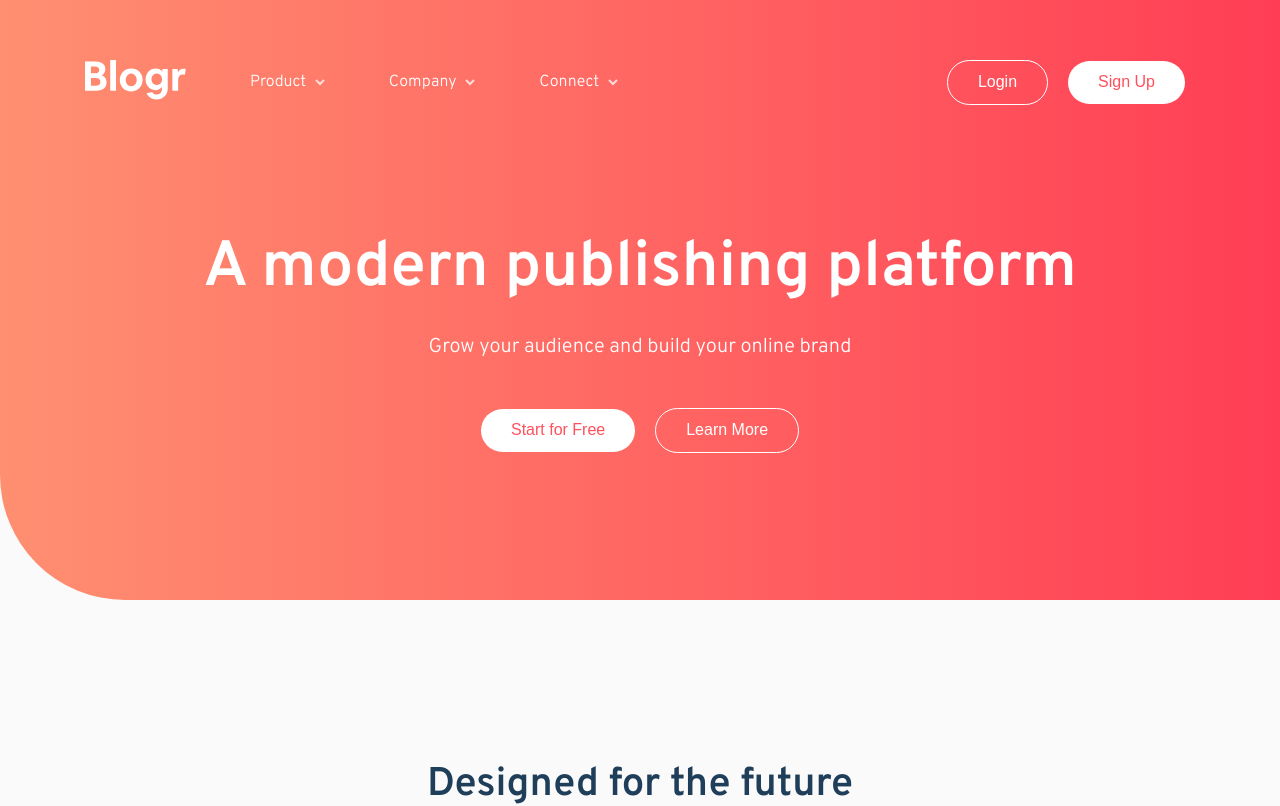
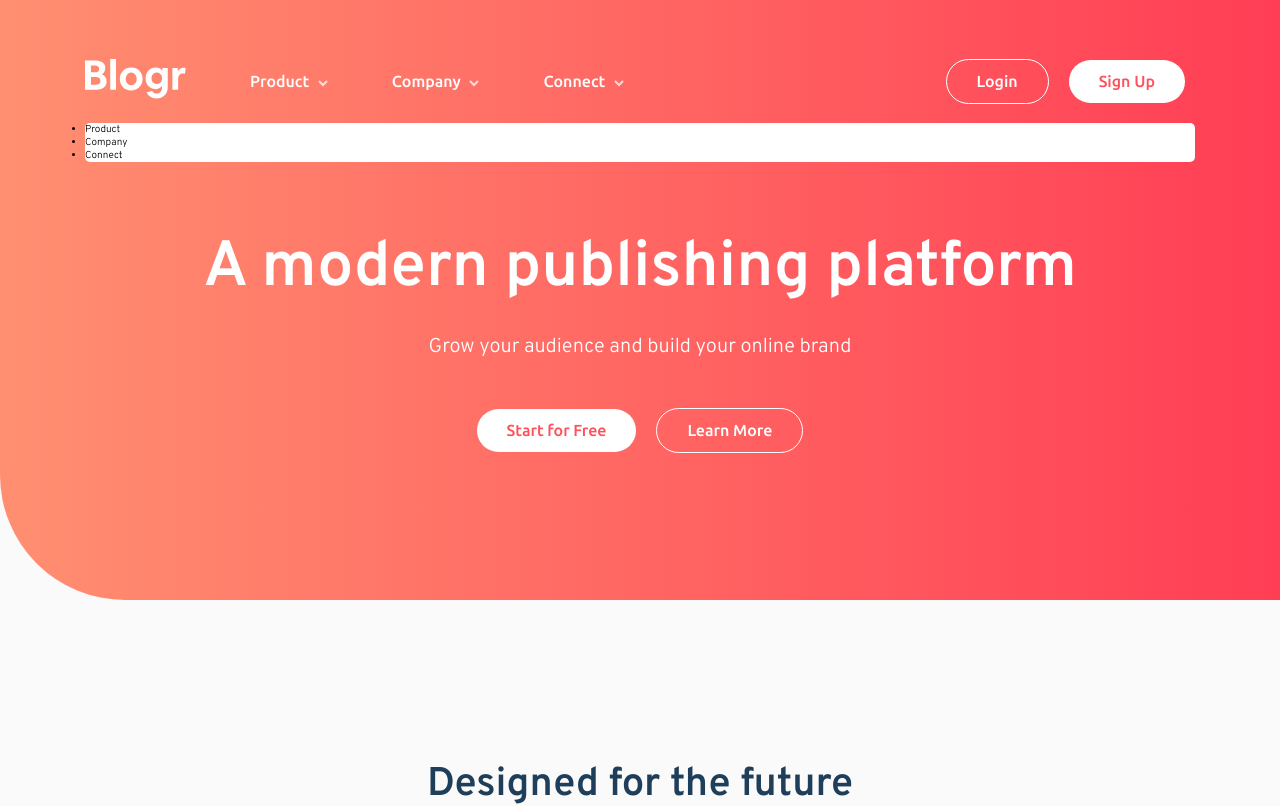
Before and after one commit to AntonCC/blogr, a React (Create React App) app: page / in a window 1280 px wide. Shown: the top 806 px of the page. Built offline with nearby package versions, Linux system fonts and the light colour scheme.

Commit message:
Making mobile slide out nav.

```diff
--- a/public/index.html
+++ b/public/index.html
@@ -25,7 +25,7 @@
       Learn how to configure a non-root public URL by running `npm run build`.
     -->
     <link rel="preconnect" href="https://fonts.gstatic.com">
-    <link href="https://fonts.googleapis.com/css2?family=Overpass:wght@300;600&display=swap" rel="stylesheet">
+    <link href="https://fonts.googleapis.com/css2?family=Overpass:wght@300;600&family=Ubuntu:wght@300;500&display=swap" rel="stylesheet">
     <title>Blogr</title>
   </head>
   <body>
--- a/src/components/button/button.tsx
+++ b/src/components/button/button.tsx
@@ -11,6 +11,7 @@ interface ButtonProps {
 }
 
 const StyledButton = styled.button<ButtonProps>`
+  font-family: 'Ubuntu', sans-serif;
   background: none;
   outline: none;
   border: none;
--- a/src/components/footer/footer.tsx
+++ b/src/components/footer/footer.tsx
@@ -23,21 +23,18 @@ const Footer: React.FC = () => {
         <div className="site-links">
           <div className="section-title">Company</div>
           <ul>
-            <li>Overview</li>
-            <li>Pricing</li>
-            <li>Marketplace</li>
-            <li>Feature</li>
-            <li>Integrations</li>
+            <li>About</li>
+            <li>Team</li>
+            <li>Blog</li>
+            <li>Careers</li>
           </ul>
         </div>
         <div className="site-links">
           <div className="section-title">Connect</div>
           <ul>
-            <li>Overview</li>
-            <li>Pricing</li>
-            <li>Marketplace</li>
-            <li>Feature</li>
-            <li>Integrations</li>
+            <li>Contact</li>
+            <li>Newletter</li>
+            <li>Linkedin</li>
           </ul>
         </div>
       </Container>
--- a/src/components/navbar/navbar.tsx
+++ b/src/components/navbar/navbar.tsx
@@ -1,4 +1,4 @@
-import React from 'react'
+import React, { useState } from 'react'
 import styled from 'styled-components'
 
 import { Container } from '../../styledGeneral/styledGeneral'
@@ -6,12 +6,19 @@ import { StyledNavbar } from './sNavbar'
 import { ReactComponent as Logo } from '../../assets/logo.svg'
 import { ReactComponent as Arrow } from '../../assets/icon-arrow-light.svg'
 import { ReactComponent as Hamburger } from '../../assets/icon-hamburger.svg'
+import { ReactComponent as Close } from '../../assets/icon-close.svg'
 import Button from '../button/button'
 
 
-const Navbar = () => {
+const Navbar: React.FC = () => {
+  const [hamburgerClicked, setHamburgerClicked] = useState(false)
+
+  const handleClick = () => {
+    setHamburgerClicked(!hamburgerClicked)
+  }
+
   return (
-    <StyledNavbar>
+    <StyledNavbar hamburgerClicked={hamburgerClicked}>
       <div className="side-a">
         <div className="logo">
           <Logo />
@@ -35,13 +42,26 @@ const Navbar = () => {
             <div className="item-dropdown">
               <li className='item'>
                 Company <Arrow />
-                <div className="dropdown"></div>
+                <div className="dropdown">
+                  <ul className="inner">
+                    <li className='inner-item'>About</li>
+                    <li className='inner-item'>Team</li>
+                    <li className='inner-item'>Blog</li>
+                    <li className='inner-item'>Careers</li>
+                  </ul>
+                </div>
               </li>
             </div>
             <div className="item-dropdown">
               <li className='item'>
                 Connect <Arrow />
-                <div className="dropdown"></div>
+                <div className="dropdown">
+                  <ul className="inner">
+                    <li className="inner-item">Contact</li>
+                    <li className="inner-item">Newsletter</li>
+                    <li className="inner-item">Linkedin</li>
+                  </ul>
+                </div>
               </li>
             </div>
           </ul>
@@ -51,8 +71,21 @@ const Navbar = () => {
         <Button inverse>Login</Button>
         <Button>Sign Up</Button>
       </div>
-      <div className="hamburger">
-        <Hamburger />
+      <div className="hamburger" onClick={handleClick}>
+        {
+          hamburgerClicked
+            ? <Close />
+            : <Hamburger />
+        }
+      </div>
+      <div className="slide-out">
+        <div className="mobile-nav-list">
+          <ul>
+            <li className="item">Product</li>
+            <li className="item">Company</li>
+            <li className="item">Connect</li>
+          </ul>
+        </div>
       </div>
     </StyledNavbar>
   )
--- a/src/components/navbar/sNavbar.tsx
+++ b/src/components/navbar/sNavbar.tsx
@@ -1,9 +1,14 @@
-import styled from 'styled-components'
+import styled, { css } from 'styled-components'
 
-export const StyledNavbar = styled.div`
+interface Props {
+  hamburgerClicked: boolean
+}
+
+export const StyledNavbar = styled.div<Props>`
   width: 100%;
   padding: 4rem 0;
   display: flex;
+  position: relative;
   justify-content: space-between;
   align-items: center;
   width: 90%;
@@ -21,6 +26,7 @@ export const StyledNavbar = styled.div`
     .nav-list ul {
       display: flex;
       list-style: none;
+      font-family: 'Ubuntu', sans-serif;
       .item-dropdown {
         position: relative;
         .item {
@@ -33,7 +39,8 @@ export const StyledNavbar = styled.div`
           }
           .dropdown {
             width: 90%;
-            /* height: 100px; */
+            padding: 2rem;
+            margin-top: 1rem;
             position: absolute;
             background: #fff;
             border-radius: 5px;
@@ -43,10 +50,18 @@ export const StyledNavbar = styled.div`
               flex-direction: column;
               li {
                 color: #111;
+                &:not(:last-child) {
+                 margin-bottom: 1.5rem;
+                }
+                &:hover {
+                  font-weight: 700;
+                }
               }
             }
           }
-          &:hover {
+        }
+        &:hover {
+          .item {
             text-decoration: underline;
             .dropdown {
               display: block;
@@ -59,6 +74,26 @@ export const StyledNavbar = styled.div`
   .hamburger {
     display: none;
   }
+  .slide-out {
+    position: absolute;
+    bottom: 0;
+    right: 0;
+    background: #fff;
+    width: 100%;
+    border-radius: 5px;
+    /* ${({ hamburgerClicked }) =>
+      hamburgerClicked &&
+        css`
+          display: absolute;
+          bottom: 0;
+          left: 0;
+          height: 100px;
+          width: 100%;
+          background: #fff;
+        `
+      } */
+
+    }
 
   @media only screen and (max-width: 1000px) {
     .side-a {
```
